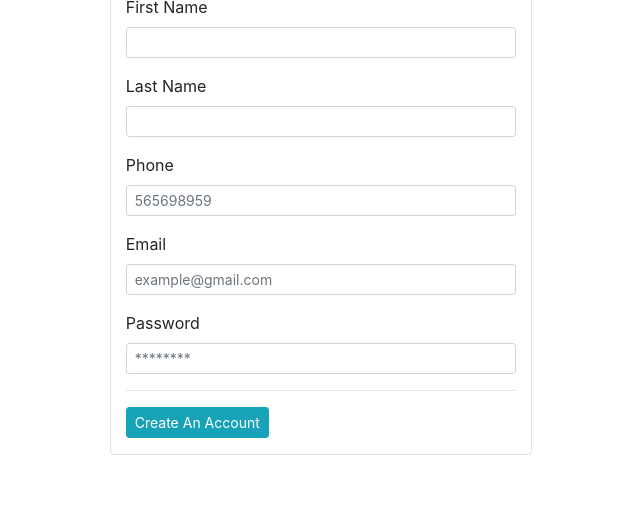
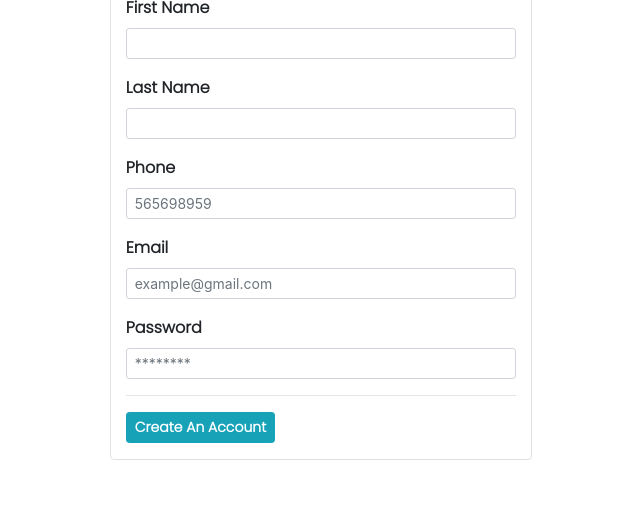
Before and after one commit to meghanaayyala/annyeongwebsite, a Django app: page /signup in a window 1280 px wide. Shown: the part 362-870 px from the top of the page, without its empty margins (319-959 px from the left). Before the commit the page ends 817 px from the top, so only its background shows below. Run offline with Django 3.2, Linux system fonts and the light colour scheme; some libraries are stand-ins or nearby versions.

Commit message:
updated fonts

```diff
--- a/store/templates/orders.html
+++ b/store/templates/orders.html
@@ -8,7 +8,7 @@
    <div class="border rounded p-4 m-4">
         <p class="display-4 pl-4 ml-4">Your Orders</p>
         <hr>
-        <table class="table">
+        <table class="table" style="font-weight: bold;font-family: 'Poppins', sans-serif;">
             <thead>
                 <tr>
                     <th>Sno.</th>
--- a/store/templates/signup.html
+++ b/store/templates/signup.html
@@ -15,10 +15,10 @@
                 src="https://www.pngmart.com/files/21/Account-User-PNG.png" alt=""
                 class="" style="height: 150px;">
             <!-- <hr> -->
-            <div class="display-8">Create An Account</div>
+            <div class="display-8" style="font-weight: bold;font-family: 'Poppins', sans-serif;">Create An Account</div>
             <hr>
             </div>
-            <h3 hidden class="alert alert-light border rounded">Create An Account</h3>
+            <h3 hidden class="alert alert-light border rounded" style="font-weight: bold;font-family: 'Poppins', sans-serif;">Create An Account</h3>
             <form action="/signup" method="POST">
 
                 {% csrf_token %}
@@ -30,7 +30,7 @@
                 {% endif %}
                 <!-- firstname -->
                 <div class="form-group">
-                    <label for="">First Name</label>
+                    <label for="" style="font-weight: bold;font-family: 'Poppins', sans-serif;">First Name</label>
                     <input type="text" name="firstname"
                      id="" value="{{values.first_name}}" class="form-control form-control-sm"
                      placeholder="">
@@ -38,7 +38,7 @@
 
                 <!-- last name -->
                 <div class="form-group">
-                    <label for="">Last Name</label>
+                    <label for="" style="font-weight: bold;font-family: 'Poppins', sans-serif;">Last Name</label>
                     <input type="text" name="lastname"
                     id="" value="{{values.last_name}}" class="form-control form-control-sm"
                     >
@@ -46,7 +46,7 @@
 
                 <!-- phone -->
                 <div class="form-group">
-                    <label for="">Phone</label>
+                    <label for="" style="font-weight: bold;font-family: 'Poppins', sans-serif;">Phone</label>
                     <input type="text" name="phone"
                     id="" class="form-control form-control-sm"
                     value="{{values.phone}}"
@@ -55,7 +55,7 @@
                 </div>
                 <!-- email -->
                 <div class="form-group">
-                    <label for="">Email</label>
+                    <label for="" style="font-weight: bold;font-family: 'Poppins', sans-serif;">Email</label>
                     <input required type="email" name="email" id=""
                     value="{{values.email}}"
                     class=" form-control-sm form-control" placeholder="example@gmail.com">
@@ -64,7 +64,7 @@
 
                 <!-- password -->
                 <div class="form-group">
-                    <label for="">Password</label>
+                    <label for="" style="font-weight: bold;font-family: 'Poppins', sans-serif;">Password</label>
                     <input type="password"
                     name="password"
                     id=""
@@ -73,7 +73,7 @@
 
                 <hr>
                 <div class="form-group">
-                    <input class="btn btn-sm btn-info" type="submit" value="Create An Account ">
+                    <input class="btn btn-sm btn-info" type="submit" value="Create An Account " style="font-weight: bold;font-family: 'Poppins', sans-serif;">
                 </div>
 
 
```
Also changed, not shown: store/templates/cart.html (+6 -6 lines), store/templates/index.html (+8 -8 lines), store/templates/login.html (+5 -5 lines), db.sqlite3.
